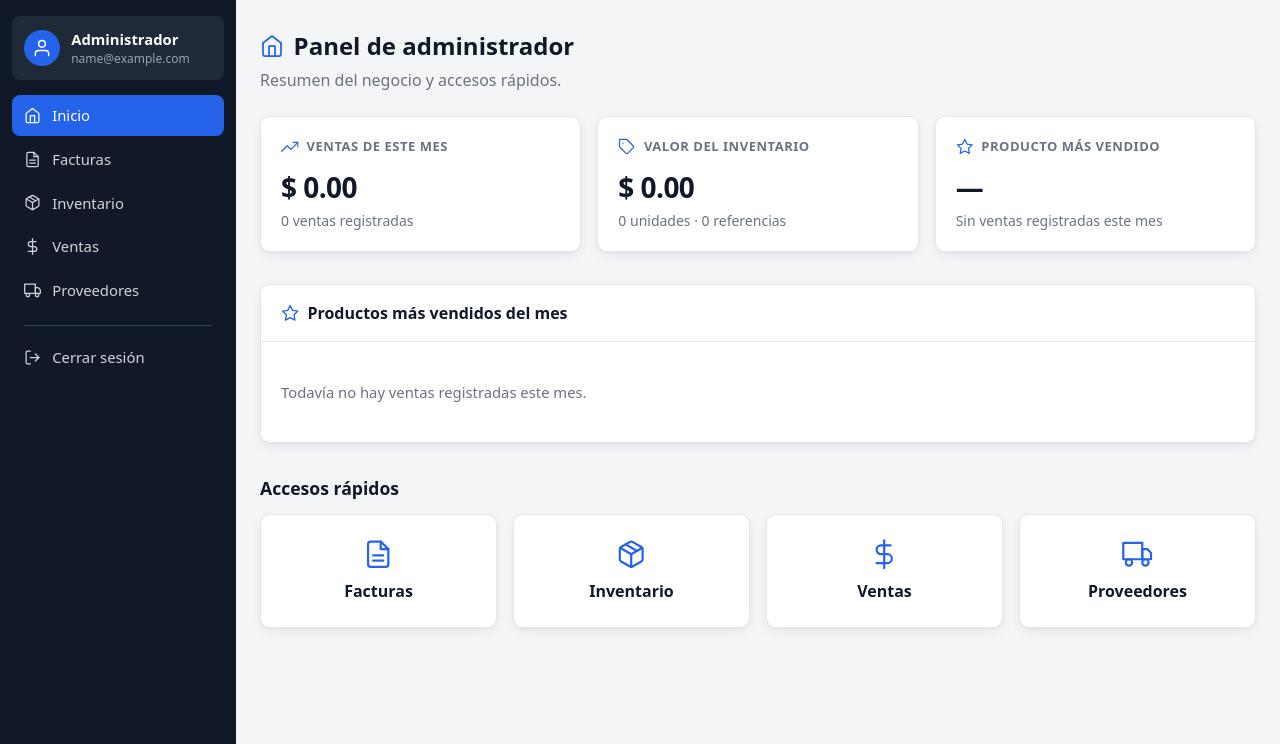
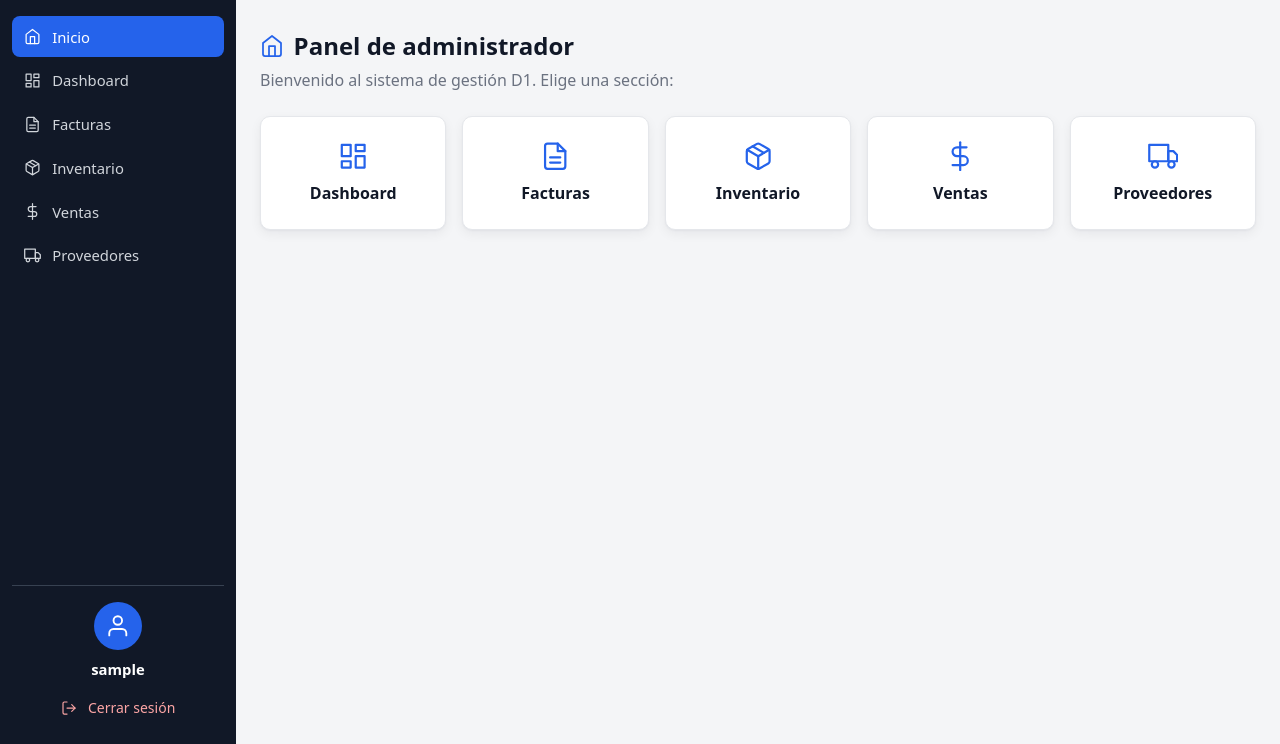
Before and after one commit to sierrasanabriajohinerstiven-max/Trabajo, a Flask app: page / in a window 1280 px wide. Shown: the part 56-800 px from the top of the page. Run offline with Flask 3, Linux system fonts and the light colour scheme; the visitor is signed in with stand-in values (Sample User, id 1); data that the repository does not hold is empty.

Commit message:
Separa Inicio y Dashboard, mueve el perfil al pie del menu
- Nueva vista /dashboard con el resumen del D1: ventas del mes y de hoy,
  valor del inventario, facturas del mes, proveedores activos, productos
  mas vendidos y productos por reponer (stock bajo).
- "Inicio" queda como portada con los accesos rapidos; "Dashboard" se
  agrega como accion del menu lateral.
- El bloque de perfil pasa del tope al pie del menu, apilado: avatar,
  nombre (Administrador) y cerrar sesion.
- Quita el placeholder de "Iniciar sesion" del centro de la pagina y
  saca @login_required de las vistas para poder navegar el panel
  mientras Persona A implementa el login (cada archivo queda con su
  TODO y el README lo advierte).
- Logout redirige al inicio en vez de a la pagina de login vacia.

Co-Authored-By: Claude Opus 5 <noreply@anthropic.com>

```diff
--- a/app/auth/routes.py
+++ b/app/auth/routes.py
@@ -21,7 +21,8 @@ def login():
 @bp.route("/logout")
 def logout():
     """Cierra la sesión. Sin @login_required para que el enlace del menú
-    funcione siempre y no rebote al login cuando no hay sesión activa."""
+    funcione siempre y no rebote cuando no hay sesión activa."""
     logout_user()
     flash("Sesión cerrada correctamente.", "info")
-    return redirect(url_for("auth.login"))
+    # TODO (Persona A): cuando exista el login real, redirigir a auth.login.
+    return redirect(url_for("main.index"))
--- a/app/facturas/routes.py
+++ b/app/facturas/routes.py
@@ -5,13 +5,13 @@ Emisión y consulta de facturas, generadas a partir de una venta.
 Responsable: Persona A
 """
 from flask import render_template
-from flask_login import login_required
 
 from app.facturas import bp
 
 
+# NOTA: vista temporalmente SIN @login_required mientras Persona A
+# implementa el login. TODO (Persona A): volver a protegerla.
 @bp.route("/")
-@login_required
 def index():
     # TODO (Persona A): listar Factura
     return render_template("facturas/listado.html")
--- a/app/inventario/routes.py
+++ b/app/inventario/routes.py
@@ -5,13 +5,13 @@ Control de stock: altas, bajas y ajustes de inventario.
 Responsable: Persona B
 """
 from flask import render_template
-from flask_login import login_required
 
 from app.inventario import bp
 
 
+# NOTA: vista temporalmente SIN @login_required mientras Persona A
+# implementa el login. TODO (Persona A): volver a protegerla.
 @bp.route("/")
-@login_required
 def index():
     # TODO (Persona B): listar Producto
     return render_template("inventario/listado.html")
--- a/app/main/routes.py
+++ b/app/main/routes.py
@@ -1,12 +1,16 @@
-"""Ruta del panel de inicio: resumen del negocio + accesos a cada sección."""
+"""Rutas del inicio y del dashboard (resumen del negocio)."""
 from flask import render_template
-from flask_login import login_required
 
 from app.main import bp
 from app.main.services import resumen_panel
 
-# Accesos rápidos del panel. Cada entrada: (texto, endpoint, id del icono)
+# NOTA: las vistas están temporalmente SIN @login_required para poder navegar
+# el panel mientras Persona A implementa el formulario de login.
+# TODO (Persona A): volver a proteger estas rutas con @login_required.
+
+# Accesos rápidos del inicio. Cada entrada: (texto, endpoint, id del icono)
 SECCIONES = [
+    ("Dashboard", "main.dashboard", "i-tablero"),
     ("Facturas", "facturas.index", "i-facturas"),
     ("Inventario", "inventario.index", "i-inventario"),
     ("Ventas", "ventas.index", "i-ventas"),
@@ -15,8 +19,10 @@ SECCIONES = [
 
 
 @bp.route("/")
-@login_required
 def index():
-    return render_template(
-        "main/dashboard.html", secciones=SECCIONES, resumen=resumen_panel()
-    )
+    return render_template("main/inicio.html", secciones=SECCIONES)
+
+
+@bp.route("/dashboard")
+def dashboard():
+    return render_template("main/dashboard.html", resumen=resumen_panel())
--- a/app/proveedores/routes.py
+++ b/app/proveedores/routes.py
@@ -5,13 +5,13 @@ Alta y gestión de proveedores que abastecen el inventario.
 Responsable: Persona B
 """
 from flask import render_template
-from flask_login import login_required
 
 from app.proveedores import bp
 
 
+# NOTA: vista temporalmente SIN @login_required mientras Persona A
+# implementa el login. TODO (Persona A): volver a protegerla.
 @bp.route("/")
-@login_required
 def index():
     # TODO (Persona B): listar Proveedor
     return render_template("proveedores/listado.html")
--- a/app/static/css/estilos.css
+++ b/app/static/css/estilos.css
@@ -115,23 +115,23 @@ h1 {
   color: var(--color-texto-suave);
 }
 
-/* --- Perfil dentro del menú lateral --- */
-.sidebar-perfil {
+/* --- Perfil al final del menú lateral: avatar, nombre y cerrar sesión --- */
+.sidebar-pie {
+  margin-top: auto;          /* empuja el bloque al fondo del menú */
+  padding-top: 1rem;
+  border-top: 1px solid #374151;
   display: flex;
+  flex-direction: column;
   align-items: center;
-  gap: 0.7rem;
-  padding: 0.75rem;
-  margin-bottom: 0.75rem;
-  border-radius: 0.5rem;
-  background: var(--color-sidebar-hover);
+  gap: 0.5rem;
 }
 
 .sidebar-perfil-avatar {
   display: inline-flex;
   align-items: center;
   justify-content: center;
-  width: 2.25rem;
-  height: 2.25rem;
+  width: 3rem;
+  height: 3rem;
   flex: none;
   border-radius: 50%;
   background: var(--color-marca);
@@ -139,27 +139,21 @@ h1 {
 }
 
 .sidebar-perfil-avatar .icono {
-  width: 1.25rem;
-  height: 1.25rem;
+  width: 1.6rem;
+  height: 1.6rem;
 }
 
-.sidebar-perfil-datos {
-  display: flex;
-  flex-direction: column;
-  min-width: 0;
+.sidebar-perfil-nombre {
+  color: #ffffff;
+  font-size: 0.925rem;
+  font-weight: 600;
 }
 
-.sidebar-perfil-datos strong {
-  color: #ffffff;
-  font-size: 0.925rem;
-}
-
-.sidebar-perfil-datos small {
-  color: #9ca3af;
-  font-size: 0.75rem;
-  overflow: hidden;
-  text-overflow: ellipsis;
-  white-space: nowrap;
+.sidebar a.sidebar-salir {
+  width: 100%;
+  justify-content: center;
+  font-size: 0.875rem;
+  color: #fca5a5;
 }
 
 .sidebar a.sidebar-salir:hover {
--- a/app/templates/_iconos.html
+++ b/app/templates/_iconos.html
@@ -11,6 +11,20 @@
   <symbol id="i-usuario" viewBox="0 0 24 24">
     <path d="M20 21v-2a4 4 0 0 0-4-4H8a4 4 0 0 0-4 4v2"/>
     <circle cx="12" cy="7" r="4"/>
+  </symbol>
+
+  <symbol id="i-tablero" viewBox="0 0 24 24">
+    <rect x="3" y="3" width="7" height="9"/><rect x="14" y="3" width="7" height="5"/>
+    <rect x="14" y="12" width="7" height="9"/><rect x="3" y="16" width="7" height="5"/>
+  </symbol>
+
+  <symbol id="i-alerta" viewBox="0 0 24 24">
+    <path d="M10.29 3.86 1.82 18a2 2 0 0 0 1.71 3h16.94a2 2 0 0 0 1.71-3L13.71 3.86a2 2 0 0 0-3.42 0z"/>
+    <line x1="12" y1="9" x2="12" y2="13"/><line x1="12" y1="17" x2="12.01" y2="17"/>
+  </symbol>
+
+  <symbol id="i-reloj" viewBox="0 0 24 24">
+    <circle cx="12" cy="12" r="10"/><polyline points="12 6 12 12 16 14"/>
   </symbol>
 
   <symbol id="i-sistema" viewBox="0 0 24 24">
--- a/app/templates/base.html
+++ b/app/templates/base.html
@@ -28,18 +28,11 @@
 
   {# --- Menú lateral --- #}
   <nav id="sidebar" class="sidebar" aria-label="Menú principal">
-    <div class="sidebar-perfil">
-      <span class="sidebar-perfil-avatar">
-        <svg class="icono"><use href="#i-usuario"></use></svg>
-      </span>
-      <span class="sidebar-perfil-datos">
-        <strong>Administrador</strong>
-        <small>{{ current_user.email if current_user.is_authenticated else 'Panel D1' }}</small>
-      </span>
-    </div>
-
-    <a href="{{ url_for('main.index') }}" class="{{ 'activo' if request.blueprint == 'main' }}">
+    <a href="{{ url_for('main.index') }}" class="{{ 'activo' if request.endpoint == 'main.index' }}">
       <svg class="icono"><use href="#i-inicio"></use></svg> Inicio
+    </a>
+    <a href="{{ url_for('main.dashboard') }}" class="{{ 'activo' if request.endpoint == 'main.dashboard' }}">
+      <svg class="icono"><use href="#i-tablero"></use></svg> Dashboard
     </a>
     <a href="{{ url_for('facturas.index') }}" class="{{ 'activo' if request.blueprint == 'facturas' }}">
       <svg class="icono"><use href="#i-facturas"></use></svg> Facturas
@@ -54,11 +47,18 @@
       <svg class="icono"><use href="#i-proveedores"></use></svg> Proveedores
     </a>
 
-    <span class="sidebar-separador" aria-hidden="true"></span>
-
-    <a class="sidebar-salir" href="{{ url_for('auth.logout') }}">
-      <svg class="icono"><use href="#i-salir"></use></svg> Cerrar sesión
-    </a>
+    {# --- Perfil, siempre al final del menú --- #}
+    <div class="sidebar-pie">
+      <span class="sidebar-perfil-avatar">
+        <svg class="icono"><use href="#i-usuario"></use></svg>
+      </span>
+      <span class="sidebar-perfil-nombre">
+        {{ current_user.nombre if current_user.is_authenticated else 'Administrador' }}
+      </span>
+      <a class="sidebar-salir" href="{{ url_for('auth.logout') }}">
+        <svg class="icono"><use href="#i-salir"></use></svg> Cerrar sesión
+      </a>
+    </div>
   </nav>
 
   <div id="sidebar-overlay" class="sidebar-overlay"></div>
--- a/app/templates/main/dashboard.html
+++ b/app/templates/main/dashboard.html
@@ -1,12 +1,12 @@
 {% extends "base.html" %}
-{% block title %}Inicio{% endblock %}
+{% block title %}Dashboard{% endblock %}
 {% block content %}
   <h1 class="seccion-titulo">
-    <svg class="icono"><use href="#i-inicio"></use></svg> Panel de administrador
+    <svg class="icono"><use href="#i-tablero"></use></svg> Dashboard
   </h1>
-  <p class="subtitulo">Resumen del negocio y accesos rápidos.</p>
+  <p class="subtitulo">Resumen general del D1.</p>
 
-  {# --- Indicadores --- #}
+  {# --- Indicadores principales --- #}
   <div class="resumen-grid">
     <div class="tarjeta">
       <div class="tarjeta-encabezado">
@@ -16,6 +16,17 @@
       <div class="tarjeta-detalle">
         {{ resumen.ventas_mes.cantidad }}
         venta{{ '' if resumen.ventas_mes.cantidad == 1 else 's' }} registrada{{ '' if resumen.ventas_mes.cantidad == 1 else 's' }}
+      </div>
+    </div>
+
+    <div class="tarjeta">
+      <div class="tarjeta-encabezado">
+        <svg class="icono"><use href="#i-reloj"></use></svg> Ventas de hoy
+      </div>
+      <div class="tarjeta-valor">$ {{ "{:,.2f}".format(resumen.ventas_hoy.total) }}</div>
+      <div class="tarjeta-detalle">
+        {{ resumen.ventas_hoy.cantidad }}
+        venta{{ '' if resumen.ventas_hoy.cantidad == 1 else 's' }} en el día
       </div>
     </div>
 
@@ -31,15 +42,10 @@
 
     <div class="tarjeta">
       <div class="tarjeta-encabezado">
-        <svg class="icono"><use href="#i-estrella"></use></svg> Producto más vendido
+        <svg class="icono"><use href="#i-facturas"></use></svg> Facturas del mes
       </div>
-      {% if resumen.mas_vendidos %}
-        <div class="tarjeta-valor">{{ resumen.mas_vendidos[0].nombre }}</div>
-        <div class="tarjeta-detalle">{{ resumen.mas_vendidos[0].unidades }} unidades este mes</div>
-      {% else %}
-        <div class="tarjeta-valor">—</div>
-        <div class="tarjeta-detalle">Sin ventas registradas este mes</div>
-      {% endif %}
+      <div class="tarjeta-valor">{{ resumen.facturas_mes }}</div>
+      <div class="tarjeta-detalle">{{ resumen.proveedores }} proveedores activos</div>
     </div>
   </div>
 
@@ -73,14 +79,33 @@
     {% endif %}
   </section>
 
-  {# --- Accesos rápidos --- #}
-  <h2 class="seccion-titulo" style="font-size: 1.1rem; margin-bottom: 0.75rem;">Accesos rápidos</h2>
-  <div class="dashboard-grid">
-    {% for texto, endpoint, icono in secciones %}
-      <a class="dashboard-card" href="{{ url_for(endpoint) }}">
-        <svg class="icono"><use href="#{{ icono }}"></use></svg>
-        <span class="dashboard-card-texto">{{ texto }}</span>
-      </a>
-    {% endfor %}
-  </div>
+  {# --- Stock bajo --- #}
+  <section class="panel">
+    <h2 class="panel-titulo">
+      <svg class="icono"><use href="#i-alerta"></use></svg> Productos por reponer
+    </h2>
+
+    {% if resumen.stock_bajo %}
+      <table class="tabla">
+        <thead>
+          <tr>
+            <th>Producto</th>
+            <th class="numero">Stock</th>
+            <th>Proveedor</th>
+          </tr>
+        </thead>
+        <tbody>
+          {% for producto in resumen.stock_bajo %}
+            <tr>
+              <td>{{ producto.nombre }}</td>
+              <td class="numero">{{ producto.stock }}</td>
+              <td>{{ producto.proveedor }}</td>
+            </tr>
+          {% endfor %}
+        </tbody>
+      </table>
+    {% else %}
+      <p class="vacio">Ningún producto está por agotarse.</p>
+    {% endif %}
+  </section>
 {% endblock %}
--- /dev/null
+++ b/app/templates/main/inicio.html
@@ -0,0 +1,17 @@
+{% extends "base.html" %}
+{% block title %}Inicio{% endblock %}
+{% block content %}
+  <h1 class="seccion-titulo">
+    <svg class="icono"><use href="#i-inicio"></use></svg> Panel de administrador
+  </h1>
+  <p class="subtitulo">Bienvenido al sistema de gestión D1. Elige una sección:</p>
+
+  <div class="dashboard-grid">
+    {% for texto, endpoint, icono in secciones %}
+      <a class="dashboard-card" href="{{ url_for(endpoint) }}">
+        <svg class="icono"><use href="#{{ icono }}"></use></svg>
+        <span class="dashboard-card-texto">{{ texto }}</span>
+      </a>
+    {% endfor %}
+  </div>
+{% endblock %}
--- a/app/ventas/routes.py
+++ b/app/ventas/routes.py
@@ -5,13 +5,13 @@ Registro de ventas; cada venta debe poder generar una factura.
 Responsable: Persona C
 """
 from flask import render_template
-from flask_login import login_required
 
 from app.ventas import bp
 
 
+# NOTA: vista temporalmente SIN @login_required mientras Persona A
+# implementa el login. TODO (Persona A): volver a protegerla.
 @bp.route("/")
-@login_required
 def index():
     # TODO (Persona C): listar Venta
     return render_template("ventas/listado.html")
```
Also changed, not shown: app/main/services.py (+76 -1 lines), app/templates/auth/login.html (+3 -12 lines), README.md.
